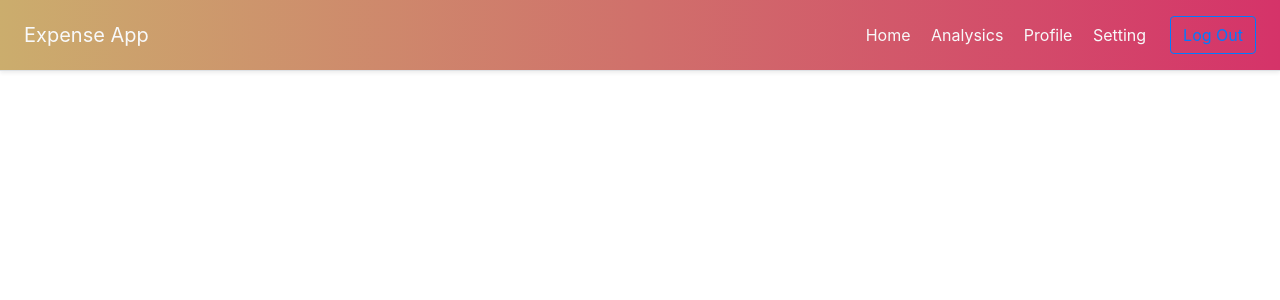
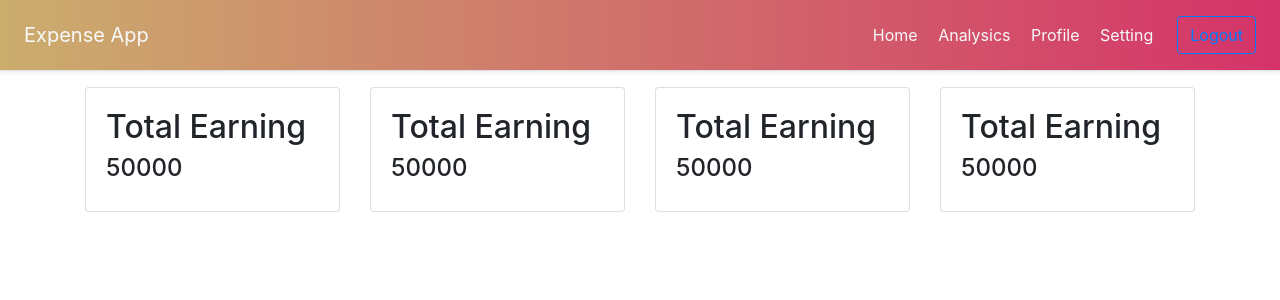
Before and after one commit to Sialsanwal/Expense-App-using-Flask, a Flask app: page /home in a window 1280 px wide. Shown: the top 300 px of the page. Run offline with Flask 2, Linux system fonts and the light colour scheme; some libraries are stand-ins or nearby versions.

Commit message:
card update

```diff
--- a/templates/home.html
+++ b/templates/home.html
@@ -1,7 +1,7 @@
 <!DOCTYPE html>
 <html lang="en">
 <head>
-  <title>Title</title>
+  <title>Home</title>
   <!-- Required meta tags -->
   <meta charset="utf-8">
   <meta name="viewport" content="width=device-width, initial-scale=1, shrink-to-fit=no">
@@ -20,8 +20,51 @@
       <a class="p-2 text-light" href="#">Profile</a>
       <a class="p-2 text-light" href="#">Setting</a>
     </nav>
-    <a class="btn btn-outline-primary" href="#">Log Out</a>
+    <a class="btn btn-outline-primary" href="#">Logout</a>
 </div>
+
+  <div class="container">
+    <div class="row">
+      <div class="col-md-3">
+            <div class="card">
+              <div class="card-body">
+                  <h2>Total Earning</h2>
+                <h4>50000</h4>
+
+              </div>
+            </div>
+      </div>
+
+      <div class="col-md-3">
+         <div class="card">
+              <div class="card-body">
+                  <h2>Total Earning</h2>
+                <h4>50000</h4>
+
+              </div>
+            </div>
+      </div>
+
+      <div class="col-md-3">
+         <div class="card">
+              <div class="card-body">
+                  <h2>Total Earning</h2>
+                <h4>50000</h4>
+
+              </div>
+            </div>
+      </div>
+
+      <div class="col-md-3">
+         <div class="card">
+              <div class="card-body">
+                  <h2>Total Earning</h2>
+                <h4>50000</h4>
+              </div>
+            </div>
+      </div>
+    </div>
+  </div>
 
 
 
```
